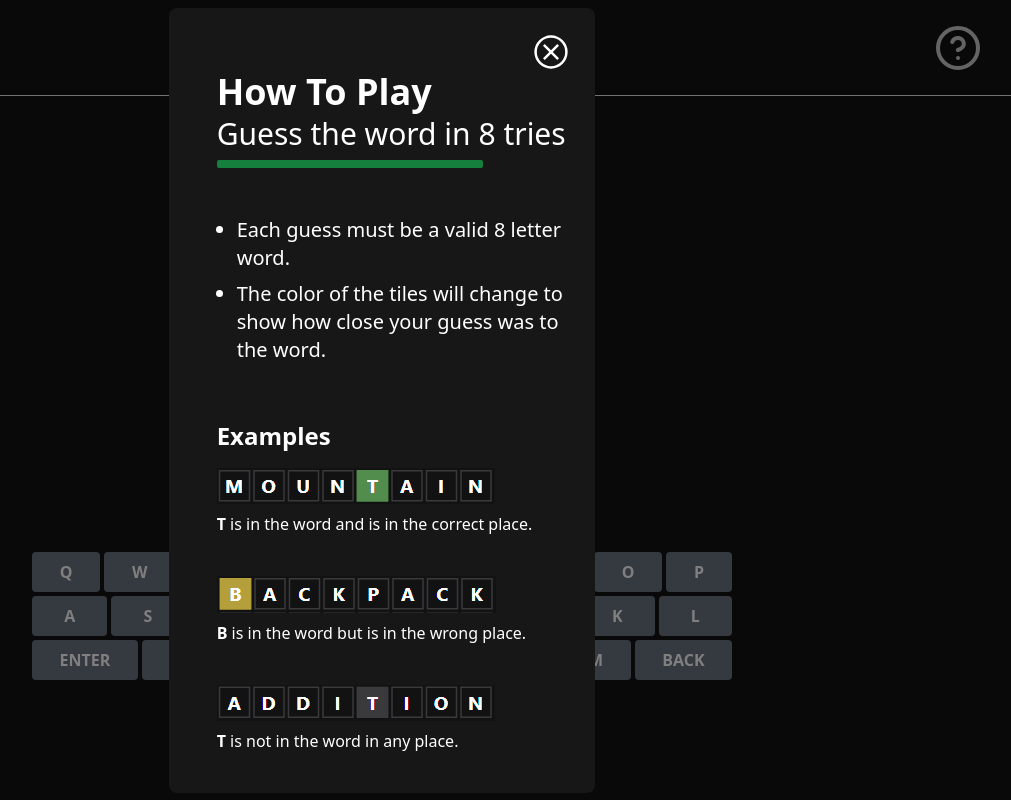
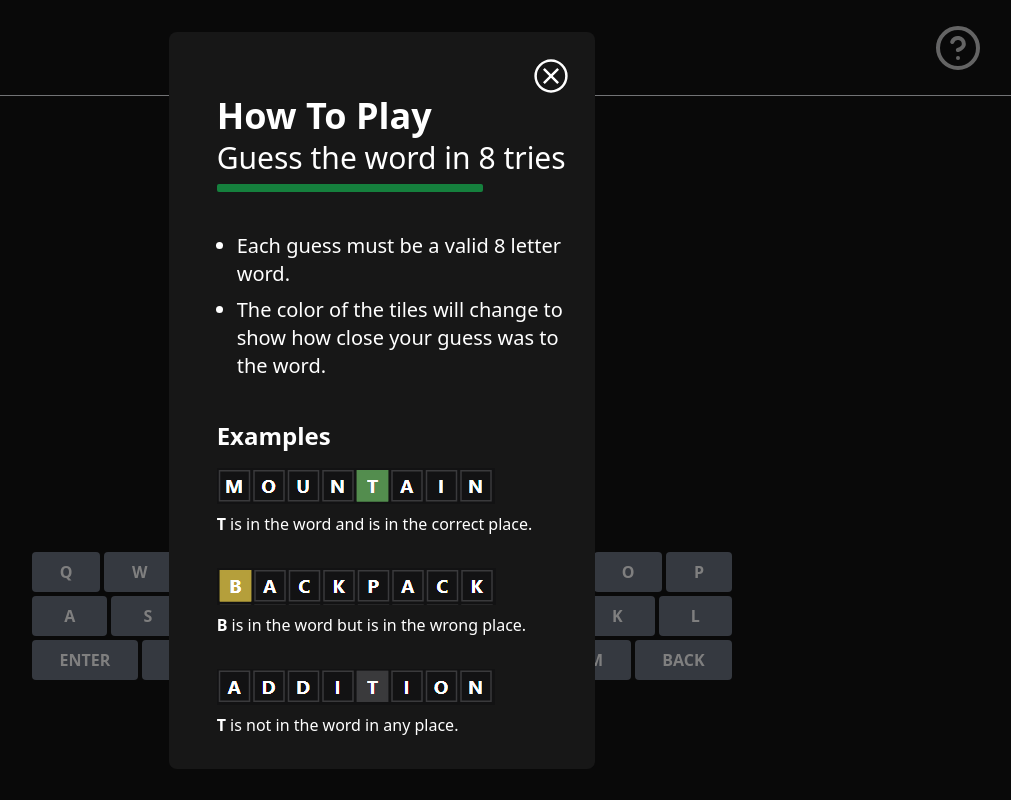
Before and after one commit to MichaelColeman/WordEight, a Next.js app: page / in a window 1280 px wide. Shown: the whole page, without its empty margins (258-1269 px from the left). Built offline with nearby package versions, Linux system fonts and the light colour scheme; a web font is replaced by a local one.

Commit message:
style changes

```diff
--- a/src/components/PlayGuideModal.tsx
+++ b/src/components/PlayGuideModal.tsx
@@ -27,22 +27,22 @@ const PlayGuideModal = ({ handleButtonClick }: props) => {
         </div>
         <h1 className="pb-1 text-4xl font-bold">How To Play</h1>
         <h2 className="pb-2 text-3xl font-thin">Guess the word in 8 tries</h2>
-        <div className="mb-12 h-2 w-3/4 rounded-sm bg-green-700"></div>
-        <ul className="list-disc pb-14 pl-5 text-lg lg:text-xl">
+        <div className="mb-10 h-2 w-3/4 rounded-sm bg-green-700"></div>
+        <ul className="list-disc pb-10 pl-5 text-lg lg:text-xl">
           <li className="pb-2">Each guess must be a valid 8 letter word.</li>
           <li>The color of the tiles will change to show how close your guess was to the word.</li>
         </ul>
         <p className="pb-4 text-2xl font-bold">Examples</p>
         <Image className="pb-2" src={modalExampleOne} alt="the word mountain with the letter t highlighted green" />
-        <p className="pb-10">
+        <p className="pb-8">
           <b>T</b> is in the word and is in the correct place.
         </p>
         <Image className="pb-2" src={modalExampleTwo} alt="the word mountain with the letter t highlighted green" />
-        <p className="pb-10">
+        <p className="pb-8">
           <b>B</b> is in the word but is in the wrong place.
         </p>
         <Image className="pb-2" src={modalExampleThree} alt="the word mountain with the letter t highlighted green" />
-        <p className="pb-10">
+        <p className="pb-8">
           <b>T</b> is not in the word in any place.
         </p>
       </div>
```
